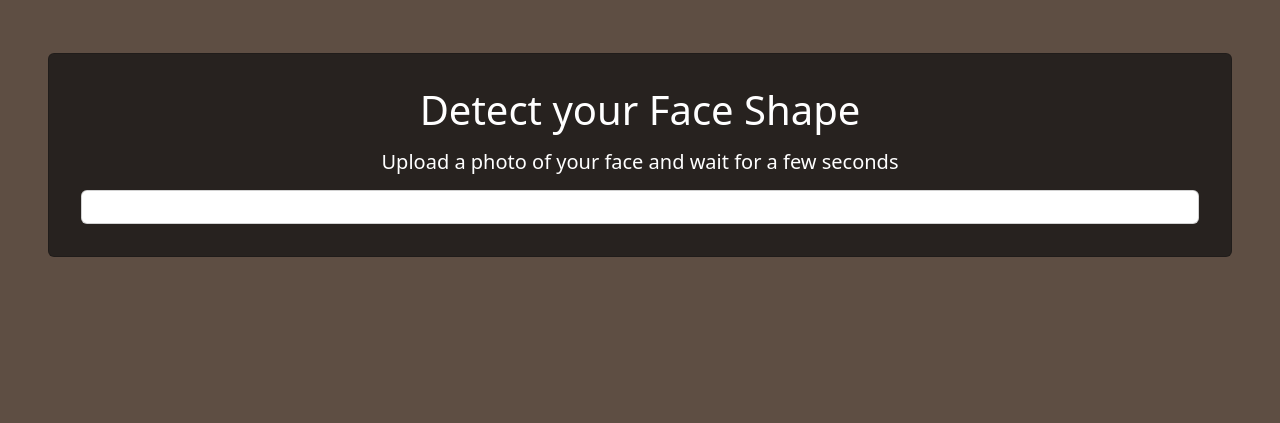
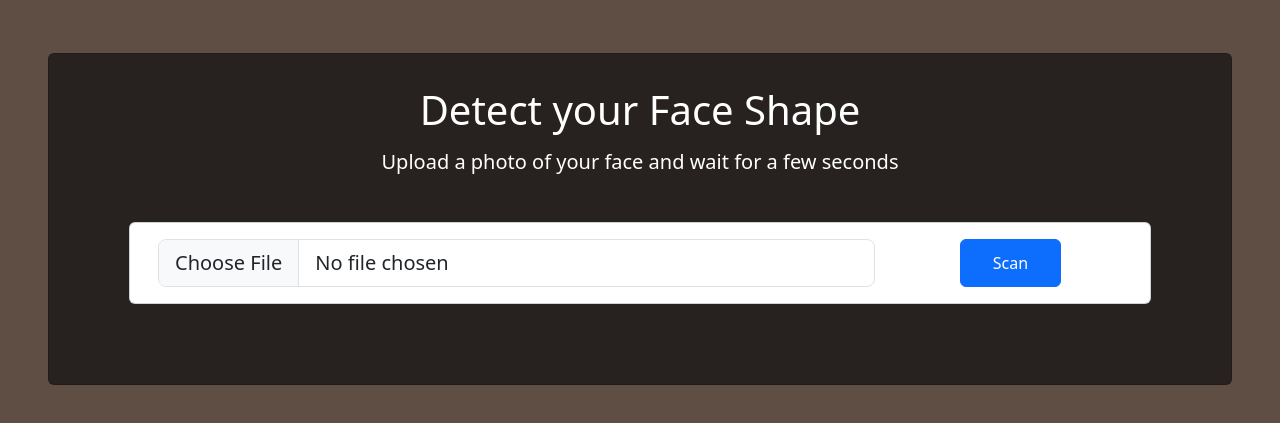
Before and after one commit to Paprika1423/Hairstyle-Recommendation-System, a plain HTML site: page index.html in a window 1280 px wide. Shown: the part 123-546 px from the top of the page. Drawn offline with nearby package versions, Linux system fonts and the light colour scheme.

Commit message:
Add upload section

```diff
--- a/index.html
+++ b/index.html
@@ -41,13 +41,26 @@
     <div class="card" style=" padding: 1rem; background-color: #27221F;">
       <div class="card-body">
         <h5 class="card-title " style="font-size: 40px;  color: white; text-align: center;">Detect your Face Shape</h5>
-        <h1 style="padding: 0.5rem; font-size: 20px;  color: white; text-align: center; font-weight: lighter;">Upload a photo of your face and
+        <h1 style="margin: 1rem; font-size: 20px;  color: white; text-align: center; font-weight: lighter;">Upload a
+          photo of your face and
           wait for a few seconds</h1>
 
-          <!-- Card for uploading images -->
-        <div class="card">
+        <!-- Card for uploading images -->
+        <div style="margin: 3rem;" class="card">
           <div class="card-body">
+            <div class="container-fluid">
+              <div class="row">
+                <div class="col-sm-9">
+                  <div>
+                    <input class="form-control form-control-lg d-flex justify-content-center" id="formFileLg" type="file">
+                  </div>
+                </div>
+                <div class="col-sm-3 d-flex justify-content-center">
+                  <input style="font-size: 1rem; padding-inline: 2rem;" class="btn btn-primary" type="button" value="Scan">
+                </div>
+              </div>
 
+            </div>
           </div>
         </div>
       </div>
```
